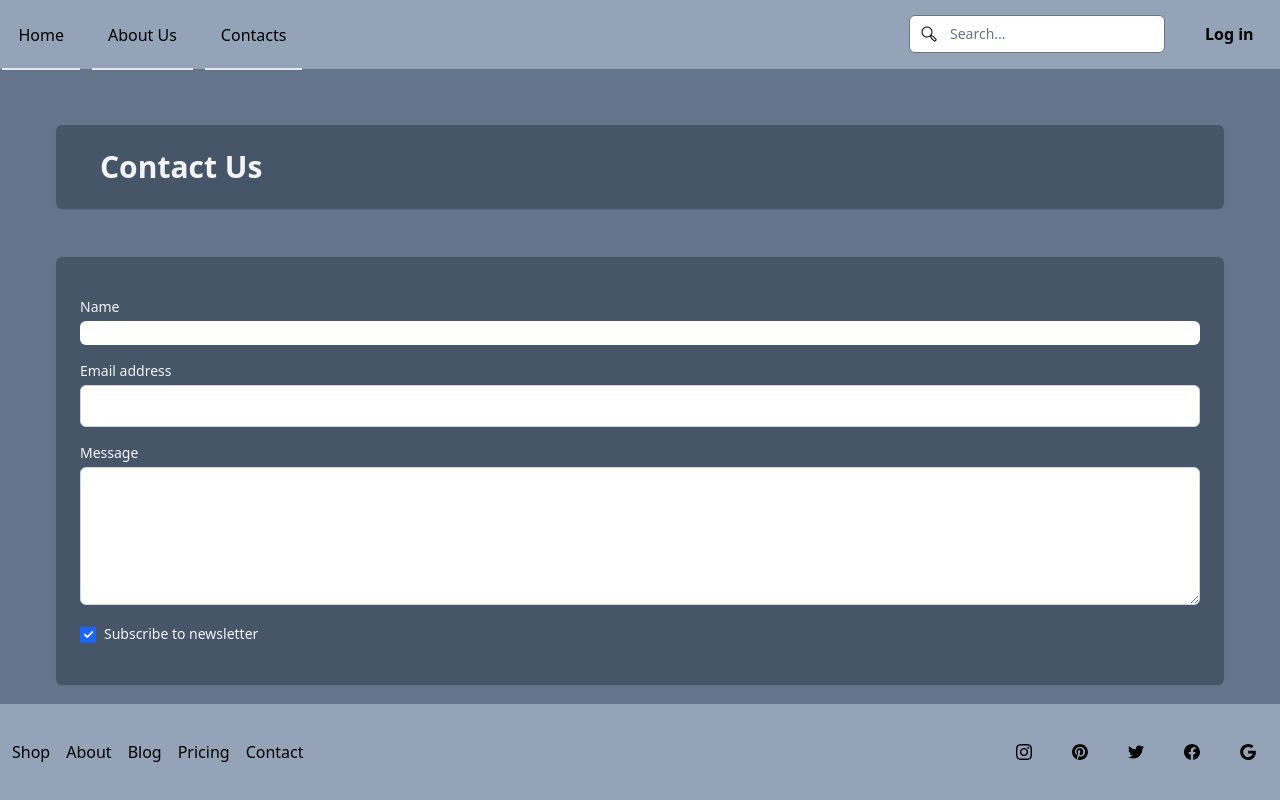
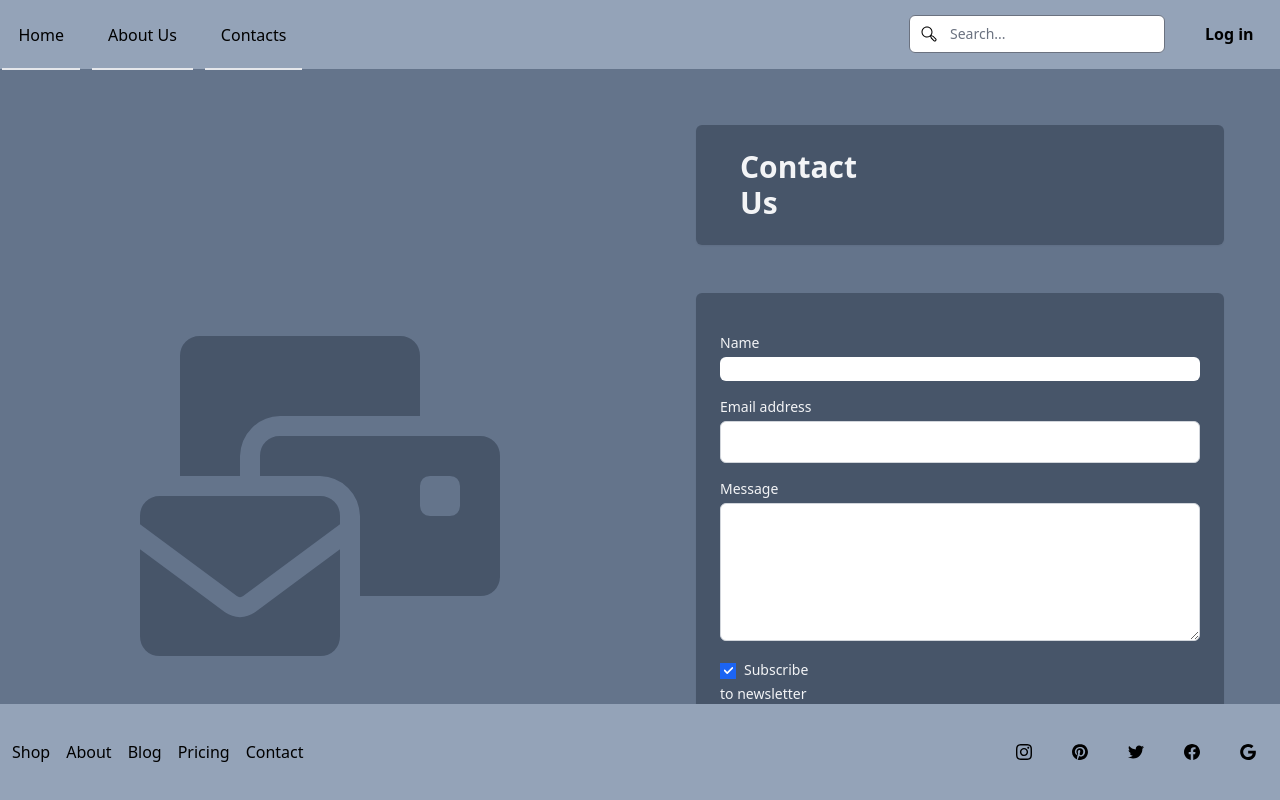
Before and after one commit to antoniodangelo11/vue-portfolio, a Vue app: page /contacts in a window 1280 px wide. Built offline with nearby package versions, Linux system fonts and the light colour scheme.

Commit message:
add icon bg in contact us

```diff
--- a/src/pages/Contacts.vue
+++ b/src/pages/Contacts.vue
@@ -1,31 +1,31 @@
 <script>
-import axios from 'axios';
-import { store } from '../store';
+import axios from "axios";
+import { store } from "../store";
 
 export default {
   data() {
     return {
       store,
-      name: '',
-      email: '',
-      message: '',
+      name: "",
+      email: "",
+      message: "",
       newsletter: true,
       showSuccess: false,
       isSending: false,
       hasError: false,
-    }
+    };
   },
   methods: {
     sendLead() {
       this.isSending = true;
-      axios.post(this.store.baseUrl + 'api/leads', {
+      axios
+        .post(this.store.baseUrl + "api/leads", {
           name: this.name,
           email: this.email,
           message: this.message,
           newsletter: this.newsletter,
-
         })
-        .then(response => {
+        .then((response) => {
           this.isSending = false;
 
           if (response.data.success) {
@@ -33,92 +33,145 @@ export default {
             this.resetForm();
           } else {
             this.hasError = true;
-
           }
         });
     },
     resetForm() {
-      this.name = '';
-      this.email = '';
-      this.message = '';
+      this.name = "";
+      this.email = "";
+      this.message = "";
       this.newsletter = true;
     },
-
   },
-
 };
 </script>
 
 <template>
   <div v-if="hasError" class="m-4">
     Error in form submission!
-    <button type="button" class="close" data-dismiss="alert" aria-label="Close" @click="hasError = false">
+    <button
+      type="button"
+      class="close"
+      data-dismiss="alert"
+      aria-label="Close"
+      @click="hasError = false"
+    >
       <span aria-hidden="true">&times;</span>
     </button>
   </div>
 
-  <div v-if="showSuccess" class="bg-green-100 text-green-600 border border-green-600 py-2 px-4 rounded mb-4">
+  <div
+    v-if="showSuccess"
+    class="bg-green-100 text-green-600 border border-green-600 py-2 px-4 rounded mb-4"
+  >
     Message sent successfully!
-    <button type="button" class="close" data-dismiss="alert" aria-label="Close" @click="showSuccess = false">
+    <button
+      type="button"
+      class="close"
+      data-dismiss="alert"
+      aria-label="Close"
+      @click="showSuccess = false"
+    >
       <span aria-hidden="true">&times;</span>
     </button>
   </div>
 
+  <div class="grid grid-cols-2 grid-rows-1">
+    <div class="bg-contacts flex items-center justify-center">
+      <i class="fa-solid fa-envelopes-bulk text-[20rem] text-slate-600"></i>
+    </div>
     <section class="m-5 p-4 dark:text-gray-50">
       <div class="p-5 text-gray-100">
-
-      <form @submit.prevent="sendLead" novalidate class="container flex flex-col mx-auto space-y-12">
-
-        <fieldset class="bg-slate-600 grid grid-cols-4 gap-4 p-6 rounded-md shadow-sm dark:bg-gray-900">
+        <form
+          @submit.prevent="sendLead"
+          novalidate
+          class="container flex flex-col mx-auto space-y-12"
+        >
+          <fieldset
+            class="bg-slate-600 grid grid-cols-4 gap-4 p-6 rounded-md shadow-sm dark:bg-gray-900"
+          >
             <h1 class="text-3xl font-bold mx-5">Contact Us</h1>
           </fieldset>
 
-
-        <fieldset class="bg-slate-600 py-10 grid grid-cols-4 gap-4 px-6 rounded-md shadow-sm dark:bg-gray-900">
-
-          <div class="grid grid-cols-6 gap-4 col-span-full lg:col-span-6 ">
-            <div class="col-span-full sm:col-span-6">
-              <label for="name" class="block text-sm font-medium text-gray-100">Name</label>
-              <input type="name" class="form-input mt-1 block w-full rounded-md border-gray-300" id="name" v-model="name">
-            </div>
-          </div>
-
-
+          <fieldset
+            class="bg-slate-600 py-10 grid grid-cols-4 gap-4 px-6 rounded-md shadow-sm dark:bg-gray-900"
+          >
             <div class="grid grid-cols-6 gap-4 col-span-full lg:col-span-6">
               <div class="col-span-full sm:col-span-6">
-              <label for="email" class="block text-sm font-medium text-gray-100">Email address</label>
-              <input type="email" class="form-input mt-1 block w-full rounded-md border-gray-300" id="email"
-                v-model="email">
+                <label
+                  for="name"
+                  class="block text-sm font-medium text-gray-100"
+                  >Name</label
+                >
+                <input
+                  type="name"
+                  class="form-input mt-1 block w-full rounded-md border-gray-300"
+                  id="name"
+                  v-model="name"
+                />
               </div>
-
             </div>
 
             <div class="grid grid-cols-6 gap-4 col-span-full lg:col-span-6">
               <div class="col-span-full sm:col-span-6">
-              <label for="message" class="block text-sm font-medium text-gray-100">Message</label>
-              <textarea id="message" class="form-textarea mt-1 block w-full rounded-md border-gray-300" rows="5"
-                v-model="message"></textarea>
+                <label
+                  for="email"
+                  class="block text-sm font-medium text-gray-100"
+                  >Email address</label
+                >
+                <input
+                  type="email"
+                  class="form-input mt-1 block w-full rounded-md border-gray-300"
+                  id="email"
+                  v-model="email"
+                />
+              </div>
             </div>
 
+            <div class="grid grid-cols-6 gap-4 col-span-full lg:col-span-6">
+              <div class="col-span-full sm:col-span-6">
+                <label
+                  for="message"
+                  class="block text-sm font-medium text-gray-100"
+                  >Message</label
+                >
+                <textarea
+                  id="message"
+                  class="form-textarea mt-1 block w-full rounded-md border-gray-300"
+                  rows="5"
+                  v-model="message"
+                ></textarea>
+              </div>
             </div>
 
             <div>
-            <input type="checkbox" class="form-checkbox" id="newsletter" v-model="newsletter">
-            <label class="ml-2 text-sm text-gray-100" for="newsletter">Subscribe to newsletter</label>
+              <input
+                type="checkbox"
+                class="form-checkbox"
+                id="newsletter"
+                v-model="newsletter"
+              />
+              <label class="ml-2 text-sm text-gray-100" for="newsletter"
+                >Subscribe to newsletter</label
+              >
             </div>
           </fieldset>
 
-        <div class="bg-slate-600 py-4 flex justify-center rounded-md shadow-sm dark:bg-gray-900">
-          <button type="submit" class="px-4 py-2 border rounded-md dark:border-gray-100"
-            :class="{ 'opacity-50 pointer-events-none': isSending }">
+          <div
+            class="bg-slate-600 py-4 flex justify-center rounded-md shadow-sm dark:bg-gray-900"
+          >
+            <button
+              type="submit"
+              class="px-4 py-2 border rounded-md dark:border-gray-100"
+              :class="{ 'opacity-50 pointer-events-none': isSending }"
+            >
               Submit
             </button>
           </div>
-
         </form>
       </div>
-
     </section>
+  </div>
 </template>
 
 <style lang="scss" scoped></style>
```
Lines whose indentation alone changed are shown as unchanged.
